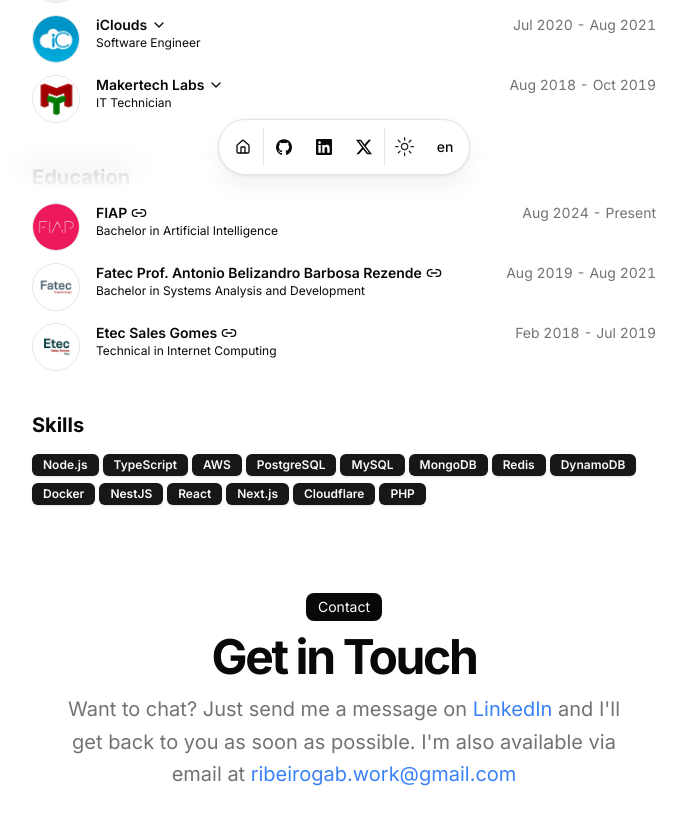
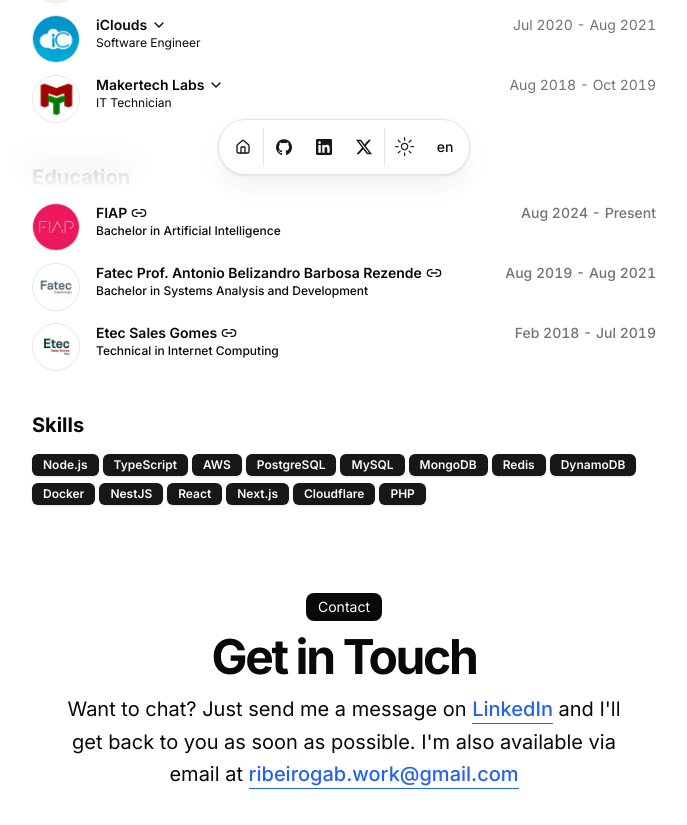
Before and after one commit to ribeirogab/portfolio, a Next.js app: page /en in a window 1280 px wide. Shown: the part 609-1434 px from the top of the page, without its empty margins (296-983 px from the left). Built offline with nearby package versions, Linux system fonts and the light colour scheme.

Commit message:
feat: update contact section and metadata for better localization support

```diff
--- a/src/app/[lang]/_components/contact-section.tsx
+++ b/src/app/[lang]/_components/contact-section.tsx
@@ -18,7 +18,7 @@
             <h2 className="text-3xl font-bold tracking-tighter sm:text-5xl">
               {dict.ui.contact.title}
             </h2>
-            <p className="mx-auto max-w-[600px] text-muted-foreground md:text-xl/relaxed lg:text-base/relaxed xl:text-xl/relaxed">
+            <p className="mx-auto max-w-[600px] text-foreground md:text-xl/relaxed lg:text-base/relaxed xl:text-xl/relaxed">
               {dict.ui.contact.description(dict)}
             </p>
           </div>
--- a/src/app/[lang]/layout.tsx
+++ b/src/app/[lang]/layout.tsx
@@ -27,12 +27,13 @@
 }): Promise<Metadata> {
   const { lang } = await params;
   const dict = await getDictionary(lang);
+  const urlWithLocale = `${dict.resume.url}/${lang}`;
 
   // Set the locale for OpenGraph
   const ogLocale = lang === 'pt' ? 'pt_BR' : 'en_US';
 
   return {
-    metadataBase: new URL(dict.resume.url),
+    metadataBase: new URL(urlWithLocale),
     title: {
       default: `${dict.resume.name} - ${dict.resume.jobTitle}`,
       template: `%s | ${dict.resume.name}`,
@@ -42,7 +43,7 @@
     authors: [
       {
         name: dict.resume.name,
-        url: dict.resume.url,
+        url: urlWithLocale,
       },
     ],
     creator: dict.resume.name,
@@ -56,10 +57,10 @@
     openGraph: {
       type: 'website',
       locale: ogLocale,
-      url: dict.resume.url,
       siteName: dict.resume.name,
       title: dict.resume.name,
       description: dict.resume.description,
+      url: urlWithLocale,
       images: [
         {
           url: '/og-image.png',
@@ -99,7 +100,7 @@
       },
     },
     alternates: {
-      canonical: dict.resume.url,
+      canonical: urlWithLocale,
       languages: {
         'pt-BR': `${dict.resume.url}/pt`,
         'en-US': `${dict.resume.url}/en`,
@@ -123,14 +124,15 @@
 }>) {
   const { lang } = await params;
   const dict = await getDictionary(lang);
+  const urlWithLocale = `${dict.resume.url}/${lang}`;
 
   // JSON-LD structured data for better SEO
   const jsonLd = {
     '@context': 'https://schema.org',
     '@type': 'Person',
     name: dict.resume.name,
-    url: dict.resume.url,
-    image: `${dict.resume.url}/og-image.png`,
+    url: urlWithLocale,
+    image: `${urlWithLocale}/og-image.png`,
     description: dict.resume.description,
     jobTitle: dict.resume.jobTitle,
     worksFor: {
--- a/src/app/globals.css
+++ b/src/app/globals.css
@@ -32,6 +32,10 @@
     --input: 0 0% 89.8%;
     --ring: 0 0% 3.9%;
 
+    --link: 221 83% 53%;
+    --link-hover: 221 90% 40%;
+    --link-visited: 250 83% 53%;
+
     --radius: 0.5rem;
   }
 
@@ -63,6 +67,10 @@
     --border: 0 0% 14.9%;
     --input: 0 0% 14.9%;
     --ring: 0 0% 83.1%;
+
+    --link: 213 94% 68%;
+    --link-hover: 213 94% 80%;
+    --link-visited: 250 94% 68%;
   }
 }
 
@@ -73,6 +81,30 @@
   body {
     @apply bg-background text-foreground;
   }
+  a {
+    @apply text-[hsl(var(--link))] font-medium;
+  }
+  a:hover {
+    @apply text-[hsl(var(--link-hover))] underline;
+  }
+  a:visited {
+    @apply text-[hsl(var(--link-visited))];
+  }
+}
+
+@layer components {
+  .accessible-link {
+    @apply text-[hsl(var(--link))] font-medium border-b border-[hsl(var(--link))] pb-0.5;
+  }
+  .accessible-link:hover {
+    @apply text-[hsl(var(--link-hover))] underline border-[hsl(var(--link-hover))];
+  }
+  .accessible-link:focus {
+    @apply outline-2 outline-offset-2 outline-[hsl(var(--link))];
+  }
+  .accessible-link:visited {
+    @apply text-[hsl(var(--link-visited))] border-[hsl(var(--link-visited))];
+  }
 }
 
 h3 code {
@@ -80,11 +112,11 @@
 }
 
 pre {
-    @apply !px-0 rounded-lg overflow-x-auto py-4
+  @apply !px-0 rounded-lg overflow-x-auto py-4;
 }
 
 pre [data-line] {
-    @apply px-4
+  @apply px-4;
 }
 
 code {
--- a/src/components/mode-toggle.tsx
+++ b/src/components/mode-toggle.tsx
@@ -14,6 +14,9 @@
       type="button"
       size="icon"
       className="px-2"
+      aria-label={
+        theme === 'dark' ? 'Switch to light theme' : 'Switch to dark theme'
+      }
       onClick={() => setTheme(theme === 'dark' ? 'light' : 'dark')}
     >
       <SunIcon className="h-[1.2rem] w-[1.2rem] text-neutral-800 dark:hidden dark:text-neutral-200" />
--- a/src/components/navbar.tsx
+++ b/src/components/navbar.tsx
@@ -33,7 +33,7 @@
                   href={item.href}
                   className={cn(
                     buttonVariants({ variant: 'ghost', size: 'icon' }),
-                    'size-12',
+                    'size-12 text-accent-foreground',
                   )}
                 >
                   <item.icon className="size-4" />
@@ -58,7 +58,7 @@
                     href={social.url}
                     className={cn(
                       buttonVariants({ variant: 'ghost', size: 'icon' }),
-                      'size-12',
+                      'size-12 text-accent-foreground',
                     )}
                   >
                     <social.icon className="size-4" />
--- a/src/i18n/dictionaries/en.tsx
+++ b/src/i18n/dictionaries/en.tsx
@@ -296,7 +296,7 @@
           Want to chat? Just send me a message on{' '}
           <Link
             href={dict.resume.contact.social.LinkedIn.url}
-            className="text-blue-500 hover:underline"
+            className="accessible-link hover:no-underline"
           >
             LinkedIn
           </Link>{' '}
@@ -304,7 +304,7 @@
           email at{' '}
           <Link
             href={`mailto:${dict.resume.contact.email}`}
-            className="text-blue-500 hover:underline"
+            className="accessible-link hover:no-underline"
           >
             {dict.resume.contact.email}
           </Link>
--- a/src/i18n/dictionaries/pt.tsx
+++ b/src/i18n/dictionaries/pt.tsx
@@ -309,14 +309,14 @@
           Quer conversar? Basta me enviar uma mensagem no{' '}
           <Link
             href={dict.resume.contact.social.LinkedIn.url}
-            className="text-blue-500 hover:underline"
+            className="accessible-link"
           >
             LinkedIn
           </Link>{' '}
           e eu responderei assim que puder. Também estou disponível no e-mail{' '}
           <Link
             href={`mailto:${dict.resume.contact.email}`}
-            className="text-blue-500 hover:underline"
+            className="accessible-link"
           >
             {dict.resume.contact.email}
           </Link>
```
Lines whose indentation alone changed are shown as unchanged.
